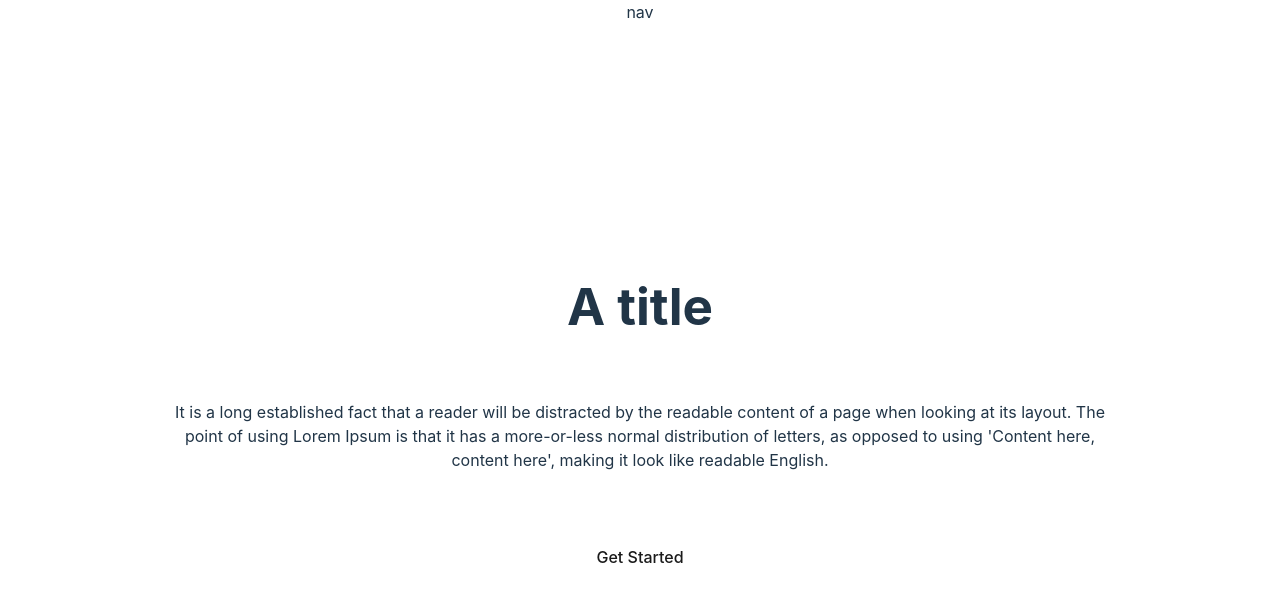
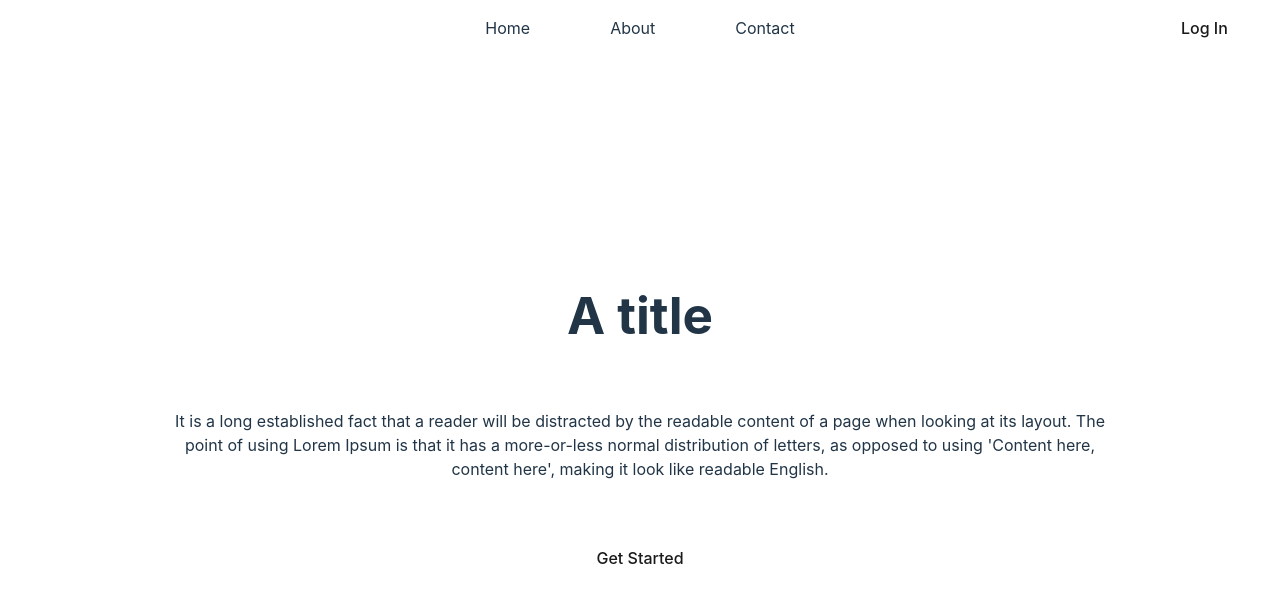
Before and after one commit to vecel/language-leraning, a React (Vite) app in the folder frontend/: page / in a window 1280 px wide. Shown: the top 602 px of the page. Built offline with nearby package versions, Linux system fonts and the light colour scheme.

Commit message:
Finish landing page prototype

```diff
--- a/frontend/src/components/atoms/Button.jsx
+++ b/frontend/src/components/atoms/Button.jsx
@@ -1,24 +1,8 @@
 import styled from "styled-components"
+import BaseButton from "../../styles/button"
 
 const StyledButton = styled.button`
-    border-radius: 8px;
-    border: 1px solid transparent;
-    padding: 0.6em 1.2em;
-    font-size: 1em;
-    font-weight: 500;
-    font-family: inherit;
-    background-color: ${props => props.$primary ? '#fff' : '#1a1a1a' };
-    color: ${props => props.$primary ? '#1a1a1a' : 'inherit' };
-    cursor: pointer;
-    transition: border-color 0.25s;
-    &:hover {
-        border-color: ${props => props.$primary ? 'var(--dark)' : 'var(--light-blue)' };
-        color: ${props => props.$primary ? '#1a1a1a' : '#fff' };
-    }
-    &:focus,
-    &:focus-visible {
-        outline: 4px auto -webkit-focus-ring-color;
-    }
+    ${BaseButton}
 `
 
 export default function Button({ primary, children }) {
--- /dev/null
+++ b/frontend/src/components/atoms/LinkButton.jsx
@@ -0,0 +1,16 @@
+import { Link } from "react-router-dom";
+import styled from "styled-components";
+
+import BaseButton from "../../styles/button";
+
+const StyledLink = styled(Link)`
+    ${BaseButton}
+`
+
+export default function LinkButton({ primary, text, link }) {
+    return (
+        <StyledLink to={link} $primary={primary}>
+            {text}
+        </StyledLink>
+    )
+}
--- /dev/null
+++ b/frontend/src/components/atoms/Logo.jsx
@@ -0,0 +1,9 @@
+export default function Logo() {
+    return (
+        <svg width='10.5rem' height='3.5rem'>
+            <circle r='1rem' cx='1.75rem' cy='1.75rem' fill='#fff'></circle>
+            <circle r='1rem' cx='5.25rem' cy='1.75rem' fill='#fff'></circle>
+            <circle r='1rem' cx='8.75rem' cy='1.75rem' fill='#fff'></circle>
+        </svg>
+    )
+}
--- /dev/null
+++ b/frontend/src/components/atoms/NavLink.jsx
@@ -0,0 +1,19 @@
+import { Link } from "react-router-dom";
+import styled from "styled-components";
+
+const StyledLink = styled(Link)`
+    cursor: pointer;
+    padding: 1rem 2.5rem;
+    &:hover {
+        background-color: var(--secondary-dark);
+        text-decoration: underline;
+    }
+`
+
+export default function NavLink({ text, link }) {
+    return (
+        <StyledLink to={link}>
+            {text}
+        </StyledLink>
+    )
+}
--- a/frontend/src/components/atoms/Square.jsx
+++ b/frontend/src/components/atoms/Square.jsx
@@ -1,20 +1,28 @@
 import styled, { keyframes } from "styled-components"
 
 const pulse = keyframes`
-    to {
-        opacity: 0.3;
+    0% {
+        transform: scale(1);
+    }
+    50% {
+        transform: scale(2);
+    }
+    100% {
+        transform: scale(1);
     }
 `
 
-const Animation = styled.div`
-    width: 0.5rem;
-    height: 0.5rem;
-    background-color: white;
-    animation: ${pulse} 1.5s ease-in-out infinite alternate;
+const Rect = styled.rect`
+    width: 1rem;
+    height: 1rem;
+    fill: #fff;
+    animation: ${pulse} 3s linear infinite alternate;
 `
 
 export default function Square() {
     return (
-        <Animation />
+        <svg>
+            <Rect />
+        </svg>
     )
 }
--- a/frontend/src/components/molecules/AuthForm.jsx
+++ b/frontend/src/components/molecules/AuthForm.jsx
@@ -22,7 +22,7 @@ const H1 = styled.h1`
 
 const Span = styled.span`
     cursor: ${props => props.$action ? 'pointer' : 'default' };
-    color: ${props => props.$action ? 'var(--light-blue)' : 'inherit' }
+    color: ${props => props.$action ? 'var(--accent)' : 'inherit' }
 `
 
 export default function AuthForm({ handleLogin }) {
@@ -92,13 +92,13 @@ export default function AuthForm({ handleLogin }) {
             { field('username', 'text') }
             { !isLogin && field('email', 'email') }
             { field('password', 'password') }
-            <Button type='submit'>Submit</Button>
+            <Button>Submit</Button>
             <ErrorMessage message={errors['error'] || ''} />
             { isLogin
                 ? <span>Don't have an account? Let's <Span $action={true} onClick={toggleLogin}>sign up</Span></span>
                 : <span>Already have an account? Let's <Span $action={true} onClick={toggleLogin}>log in</Span></span>
             }
-            <TailSpin visible={loading} color='var(--light-blue)' width='24' height='24' wrapperStyle={{ justifyContent: 'center', marginTop: '1rem' }}/>
+            <TailSpin visible={loading} color='var(--accent)' width='24' height='24' wrapperStyle={{ justifyContent: 'center', marginTop: '1rem' }}/>
         </Form>
     )
 }
--- /dev/null
+++ b/frontend/src/components/molecules/NavLinkGroup.jsx
@@ -0,0 +1,15 @@
+import styled from "styled-components"
+
+const Container = styled.div`
+    display: flex;
+    flex-direction: row;
+    margin: 0 auto;
+`
+
+export default function NavLinkGroup({ children }) {
+    return (
+        <Container>
+            {children}
+        </Container>
+    )
+}
--- a/frontend/src/components/organisms/IndexMain.jsx
+++ b/frontend/src/components/organisms/IndexMain.jsx
@@ -1,13 +1,6 @@
-import { Link } from "react-router-dom";
 import styled from "styled-components";
-import Button from "../atoms/Button";
-import Square from "../atoms/Square";
+import LinkButton from "../atoms/LinkButton";
 
-const Container = styled.div`
-    // padding: 4rem 0;
-    border-left: var(--dashed-line);
-    border-right: var(--dashed-line);
-`
 const VerticalLine = styled.div`
     heigth: 0;
     width: 100%;
@@ -24,7 +17,6 @@ const ButtonContainer = styled.div`
 const SupportLines = styled.div`
     width: 20rem;
     height: 3rem;
-    margin-left: 21.9rem;
     border-left: var(--dashed-line);
     border-right: var(--dashed-line);
 `
@@ -39,7 +31,6 @@ const Paragraph = styled.p`
 export default function IndexMain() {
     return (
         <>
-            <Container>
             <SupportLines />
             <VerticalLine />
             <Title>A title</Title>
@@ -47,13 +38,10 @@ export default function IndexMain() {
             <Paragraph>It is a long established fact that a reader will be distracted by the readable content of a page when looking at its layout. The point of using Lorem Ipsum is that it has a more-or-less normal distribution of letters, as opposed to using 'Content here, content here', making it look like readable English.</Paragraph>
             <VerticalLine />
             <ButtonContainer>
-                    <Button primary={true}>
-                        <Link to='/authorization'>Get Started</Link>
-                    </Button>
+                <LinkButton primary={true} text='Get Started' link='/authorization' />
             </ButtonContainer>
             <VerticalLine />
             <SupportLines />
-            </Container>
         </>
     )
 }
--- a/frontend/src/components/organisms/Nav.jsx
+++ b/frontend/src/components/organisms/Nav.jsx
@@ -1,9 +1,27 @@
-import styled from "styled-components"
+import styled from "styled-components";
+import LinkButton from "../atoms/LinkButton";
+import Logo from "../atoms/Logo";
+import NavLink from "../atoms/NavLink";
+import NavLinkGroup from "../molecules/NavLinkGroup";
+
+const Container = styled.div`
+    align-self: center;
+    justify-self: end;
+    padding: 0 2rem;
+`
 
 export default function Nav() {
     return (
         <>
-            nav
+            <Logo />
+            <NavLinkGroup>
+                <NavLink text='Home' />
+                <NavLink text='About' />
+                <NavLink text='Contact' />
+            </NavLinkGroup>
+            <Container>
+                <LinkButton primary={true} text='Log In' link='/authorization' />
+            </Container>
         </>
     )
 }
--- a/frontend/src/components/templates/IndexTemplate.jsx
+++ b/frontend/src/components/templates/IndexTemplate.jsx
@@ -12,12 +12,22 @@ const Root = styled.div`
 const Header = styled.header`
     align-self: stretch;
     height: 3.5rem;
+    border-bottom: 1px solid #fff5;
+    // display: flex;
+    // flex-direction: row;
+    // align-items: center;
+    display: grid;
+    grid-template-columns: 20rem auto 20rem;
 `
 
 const Main = styled.main`
     margin: auto;
-    // max-width: 64rem;
-    width: 64rem;
+    max-width: 64rem;
+    border-left: var(--dashed-line);
+    border-right: var(--dashed-line);
+    display: flex;
+    flex-direction: column;
+    align-items: center;
 `
 
 export default function IndexTemplate({ children }) {
--- a/frontend/src/index.css
+++ b/frontend/src/index.css
@@ -5,15 +5,19 @@
 
   color-scheme: light dark;
   color: rgba(255, 255, 255, 0.87);
-  background-color: #242424;
+  background-color: var(--primary-dark);
 
   font-synthesis: none;
   text-rendering: optimizeLegibility;
   -webkit-font-smoothing: antialiased;
   -moz-osx-font-smoothing: grayscale;
 
-  --light-blue: #646cff;
+  --primary-dark: #111;
+  --secondary-dark: #222;
+
+  --accent: #646cff;
   --dark: #1a1a1a;
+
   --dashed-line: 0.2px dashed #fff5;
 }
 
--- /dev/null
+++ b/frontend/src/styles/button.js
@@ -0,0 +1,24 @@
+import { css } from "styled-components"
+
+const BaseButton = css`
+    border-radius: 8px;
+    border: 1px solid transparent;
+    padding: 0.6em 1.2em;
+    font-size: 1em;
+    font-weight: 500;
+    font-family: inherit;
+    background-color: ${props => props.$primary ? '#fff' : '#1a1a1a' };
+    color: ${props => props.$primary ? '#1a1a1a' : 'inherit' };
+    cursor: pointer;
+    transition: border-color 0.25s;
+    &:hover {
+        border-color: ${props => props.$primary ? 'var(--dark)' : 'var(--accent)' };
+        color: ${props => props.$primary ? '#1a1a1a' : '#fff' };
+    }
+    &:focus,
+    &:focus-visible {
+        outline: 4px auto -webkit-focus-ring-color;
+    }
+`
+
+export default BaseButton
```
Lines whose indentation alone changed are shown as unchanged.
